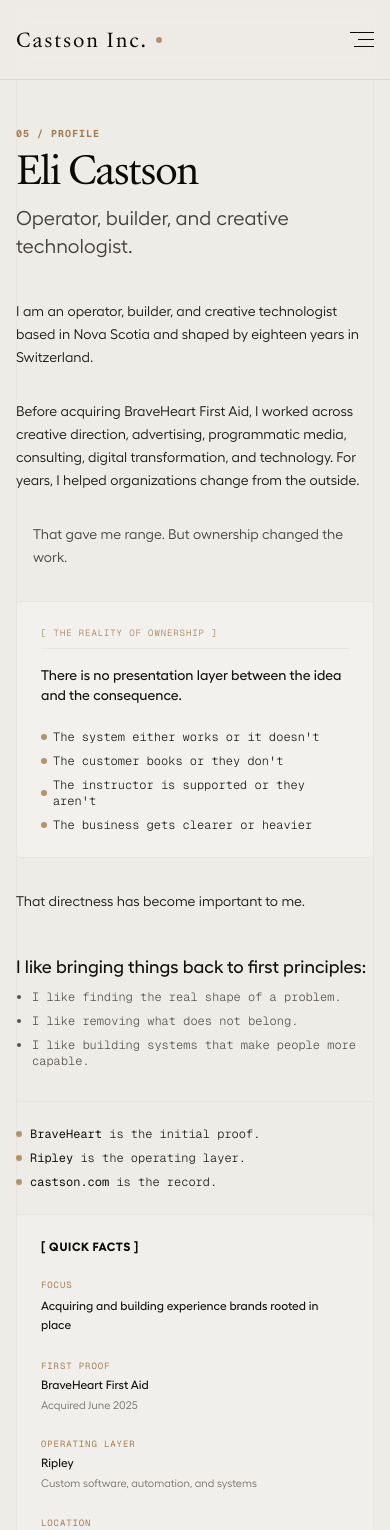
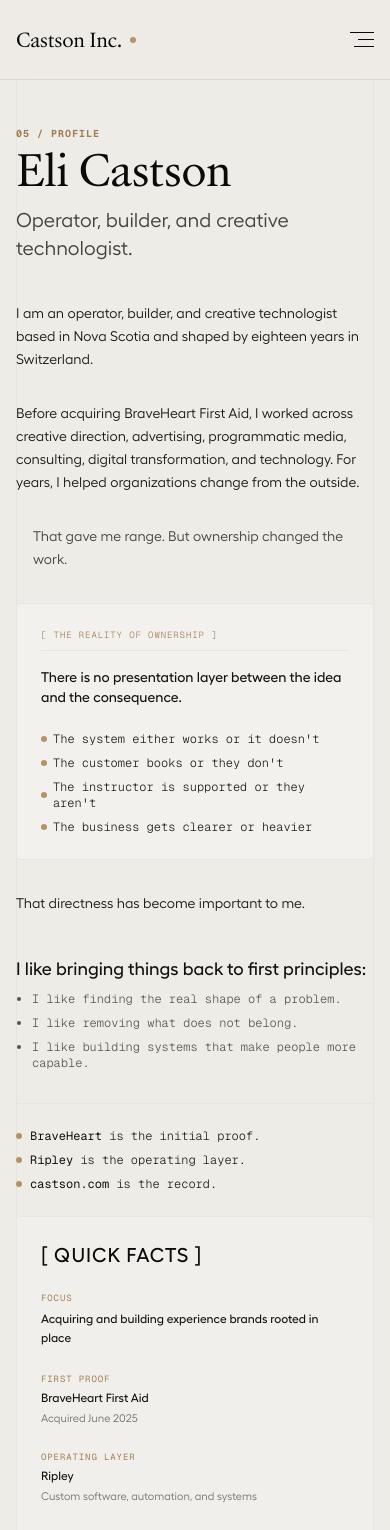
Before and after one commit to ee-prog/castson-site, a Next.js app: page /about in a window 390 px wide. Shown: the top 1530 px of the page. Built offline with nearby package versions, Linux system fonts and the light colour scheme.

Commit message:
chore: refactor headers to inherit responsive clamp sizes and style form elements with luxury minimal design

```diff
--- a/src/app/about/page.tsx
+++ b/src/app/about/page.tsx
@@ -21,7 +21,7 @@
         {/* Page Header */}
         <div className="max-w-3xl fade-up-element visible">
           <span className="text-[10px] font-bold uppercase tracking-widest text-emerald-600 dark:text-emerald-400 font-mono">05 / Profile</span>
-          <h1 className="text-4xl sm:text-6xl font-normal tracking-tighter text-foreground leading-none font-display mt-2">
+          <h1 className="text-foreground font-display mt-2">
             Eli Castson
           </h1>
           <p className="mt-4 text-xl sm:text-2xl text-zinc-700 dark:text-zinc-300 font-light">
--- a/src/app/braveheart/page.tsx
+++ b/src/app/braveheart/page.tsx
@@ -41,7 +41,7 @@
         <div className="mx-auto max-w-5xl w-full px-4 sm:px-6 lg:px-8 relative z-20">
           <div className="max-w-3xl space-y-6">
             <span className="text-[10px] font-bold uppercase tracking-widest text-emerald-400 font-mono">01 / First Acquisition</span>
-            <h1 className="text-4xl sm:text-6xl font-normal tracking-tighter text-white leading-none font-display">
+            <h1 className="text-white font-display">
               BraveHeart
             </h1>
             <p className="text-xl sm:text-2xl text-zinc-300 font-light">
--- a/src/app/colophon/page.tsx
+++ b/src/app/colophon/page.tsx
@@ -18,7 +18,7 @@
           {/* Header */}
           <div className="space-y-4">
             <span className="text-[10px] font-bold uppercase tracking-widest text-emerald-400 font-mono">07 / Identity</span>
-            <h1 className="text-4xl sm:text-6xl font-normal tracking-tighter text-white leading-none font-display">
+            <h1 className="text-white font-display">
               Colophon
             </h1>
           </div>
--- a/src/app/field-notes/page.tsx
+++ b/src/app/field-notes/page.tsx
@@ -86,7 +86,7 @@
         <div className="mx-auto max-w-5xl w-full px-4 sm:px-6 lg:px-8 relative z-20">
           <div className="max-w-3xl space-y-6">
             <span className="text-[10px] font-bold uppercase tracking-widest text-emerald-600 dark:text-emerald-400 font-mono">03 / The Archive</span>
-            <h1 className="text-4xl sm:text-6xl font-normal tracking-tighter text-foreground leading-none font-display">
+            <h1 className="text-foreground font-display">
               Field Notes
             </h1>
             <p className="text-xl sm:text-2xl text-zinc-700 dark:text-zinc-300 font-light">
--- a/src/app/globals.css
+++ b/src/app/globals.css
@@ -106,18 +106,61 @@
   background-color: #0a0a09;
 }
 
-/* Headings, display font, and quotes use Atacama */
-h1, .font-display, .font-heading, blockquote {
+/* Display / Headings use Atacama */
+h1, h2, .font-display, .font-heading {
   font-family: var(--font-heading), system-ui, sans-serif;
+  font-weight: 400;
+  letter-spacing: -0.02em;
 }
 
-/* Sub-headers use Helix */
-h2, h3, h4, h5, h6, .font-subheading {
+h1 {
+  font-size: clamp(2.5rem, 6.5vw, 6rem); /* 40px to 96px */
+  line-height: 0.95;
+}
+
+h2 {
+  font-size: clamp(1.75rem, 4vw, 3rem); /* 28px to 48px */
+  line-height: 1.05;
+}
+
+/* Sub-headers and Quotes use Helix */
+h3, h4, h5, h6, .font-subheading, blockquote {
   font-family: var(--font-body), system-ui, sans-serif;
+  font-weight: 500;
+  line-height: 1.35;
+}
+
+h3 {
+  font-size: clamp(1.25rem, 2.5vw, 1.75rem); /* 20px to 28px */
 }
 
 blockquote {
   font-style: normal;
+}
+
+/* Luxury Form Inputs (Dior style) */
+.form-input-luxury {
+  background-color: transparent !important;
+  border: none !important;
+  border-bottom: 1px solid rgba(168, 162, 158, 0.3) !important;
+  border-radius: 0px !important;
+  padding-left: 0px !important;
+  padding-right: 0px !important;
+  padding-top: 0.85rem !important;
+  padding-bottom: 0.85rem !important;
+  font-family: var(--font-body), system-ui, sans-serif !important;
+  font-size: 0.875rem !important;
+  transition: border-color 0.4s cubic-bezier(0.16, 1, 0.3, 1) !important;
+}
+
+.dark .form-input-luxury {
+  border-bottom: 1px solid rgba(255, 255, 255, 0.1) !important;
+}
+
+.form-input-luxury:focus {
+  border-bottom-color: #b59367 !important; /* sand-gold accent */
+  outline: none !important;
+  box-shadow: none !important;
 }
 
 
--- a/src/app/now/page.tsx
+++ b/src/app/now/page.tsx
@@ -41,7 +41,7 @@
         <div className="mx-auto max-w-5xl w-full px-4 sm:px-6 lg:px-8 relative z-20">
           <div className="max-w-3xl space-y-6">
             <span className="text-[10px] font-bold uppercase tracking-widest text-emerald-400 font-mono">04 / Active Work</span>
-            <h1 className="text-4xl sm:text-6xl font-normal tracking-tighter text-white leading-none font-display">
+            <h1 className="text-white font-display">
               Now
             </h1>
             <p className="text-xl sm:text-2xl text-zinc-300 font-light">
--- a/src/app/page.tsx
+++ b/src/app/page.tsx
@@ -49,7 +49,7 @@
             </div>
 
             {/* Title */}
-            <h1 className="text-4xl sm:text-6xl font-normal tracking-tighter text-white leading-none font-display fade-up-element visible">
+            <h1 className="text-white font-display fade-up-element visible">
               I build companies where taste, service, and operations meet.
             </h1>
 
--- a/src/app/ripley/page.tsx
+++ b/src/app/ripley/page.tsx
@@ -41,7 +41,7 @@
         <div className="mx-auto max-w-5xl w-full px-4 sm:px-6 lg:px-8 relative z-20">
           <div className="max-w-3xl space-y-6">
             <span className="text-[10px] font-bold uppercase tracking-widest text-emerald-400 font-mono">02 / System Architecture</span>
-            <h1 className="text-4xl sm:text-6xl font-normal tracking-tighter text-white leading-none font-display">
+            <h1 className="text-white font-display">
               Ripley
             </h1>
             <p className="text-xl sm:text-2xl text-zinc-300 font-light">
```
Also changed, not shown: src/app/contact/page.tsx (+5 -5 lines).
